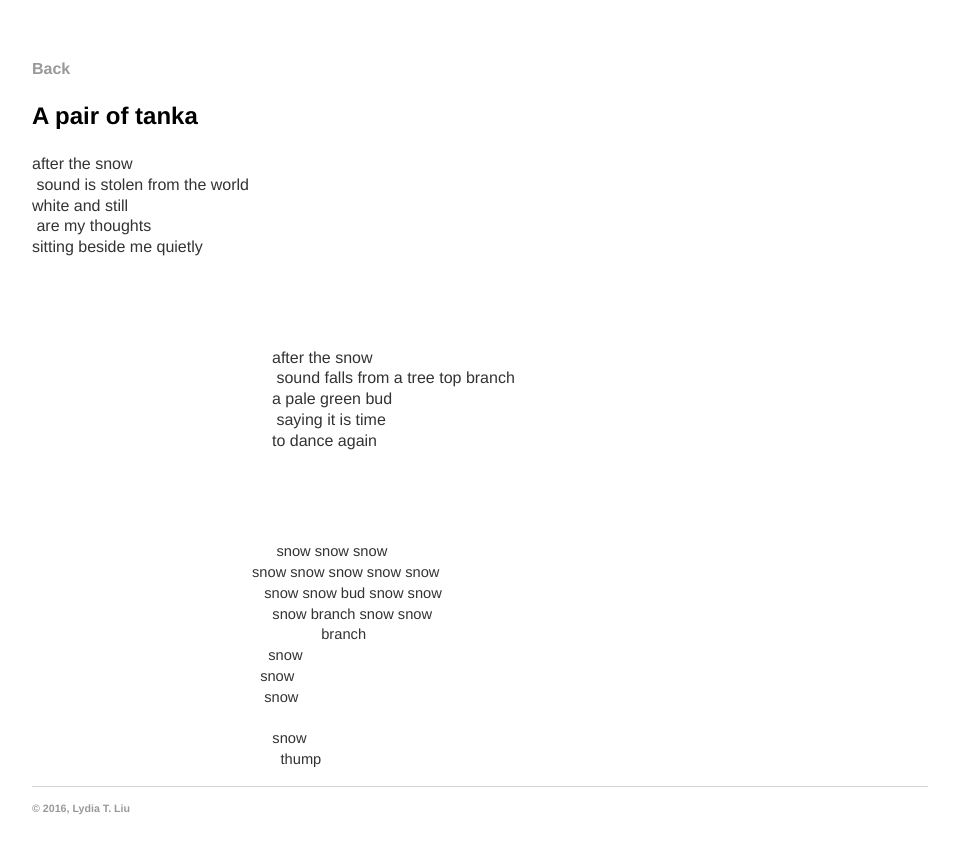
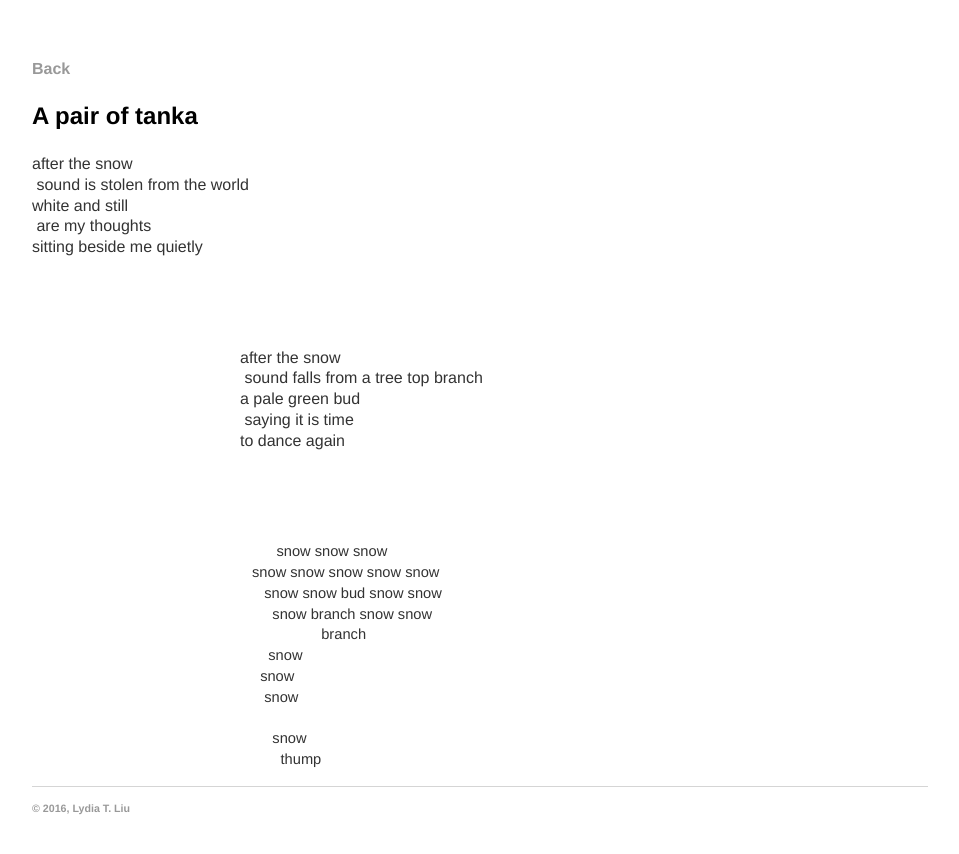
Before and after one commit to serenalwang/serenalwang.github.io, a Jekyll site: the page built from poems/one.md, in a window 1280 px wide. Shown: the top 854 px of the page, without its empty margins (160-1119 px from the left). Built offline with Jekyll 4.4.1, drawn with Linux system fonts in a browser that asks for light colours.

Commit message:
Update one.md

```diff
--- a/poems/one.md
+++ b/poems/one.md
@@ -18,7 +18,7 @@ sitting beside me quietly
 
 
 
-<span style ="display:inline-block;margin-left:15em;">
+<span style ="display:inline-block;margin-left:13em;">
 after the snow
 &nbsp;sound falls from a tree top branch
 a pale green bud
```
